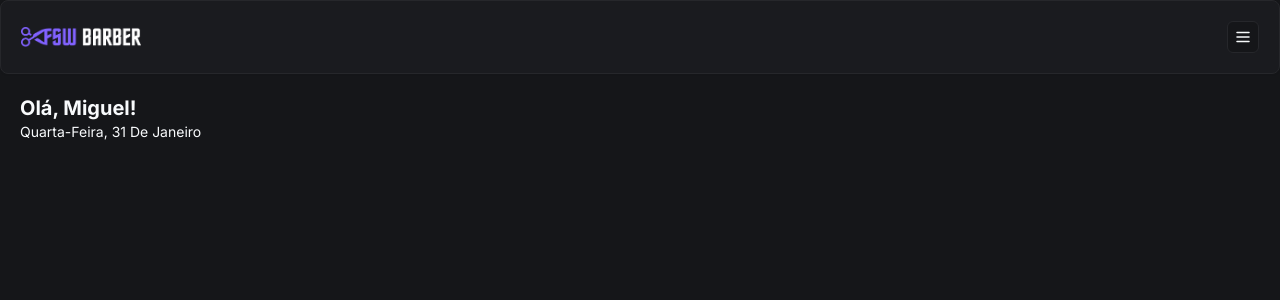
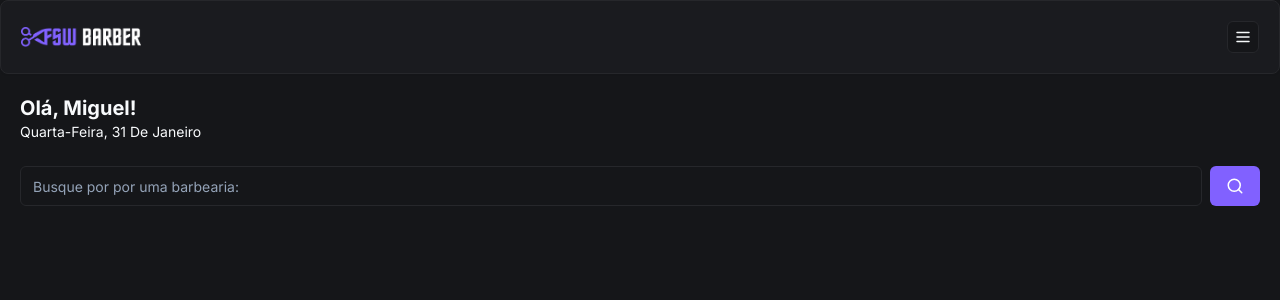
Before and after one commit to JoaoTaranto/fsw-barber, a Next.js app: page / in a window 1280 px wide. Shown: the top 300 px of the page. Built offline with nearby package versions, Linux system fonts and the light colour scheme.

Commit message:
Feat: Add Initial Search Components

```diff
--- /dev/null
+++ b/app/(home)/_components/search.tsx
@@ -0,0 +1,18 @@
+"use client";
+
+import { Button } from "@/app/_components/ui/button";
+import { Input } from "@/app/_components/ui/input";
+import { SearchIcon } from "lucide-react";
+
+const Search = () => {
+  return (
+    <div className="flex items-center gap-2">
+      <Input placeholder="Busque por por uma barbearia:" />
+      <Button variant="default">
+        <SearchIcon size={18} />
+      </Button>
+    </div>
+  );
+};
+
+export default Search;
--- a/app/(home)/page.tsx
+++ b/app/(home)/page.tsx
@@ -1,6 +1,7 @@
 import { format } from "date-fns";
 import Header from "../_components/header";
 import { ptBR } from "date-fns/locale";
+import Search from "./_components/search";
 
 export default function Home() {
   return (
@@ -15,6 +16,10 @@
           })}
         </p>
       </div>
+
+      <div className="px-5 mt-6">
+        <Search />
+      </div>
     </div>
   );
 }
--- /dev/null
+++ b/app/_components/ui/input.tsx
@@ -0,0 +1,25 @@
+import * as React from "react";
+
+import { cn } from "@/app/_lib/utils";
+
+export interface InputProps
+  extends React.InputHTMLAttributes<HTMLInputElement> {}
+
+const Input = React.forwardRef<HTMLInputElement, InputProps>(
+  ({ className, type, ...props }, ref) => {
+    return (
+      <input
+        type={type}
+        className={cn(
+          "flex h-10 w-full rounded-md border border-input bg-background px-3 py-2 text-sm ring-offset-background file:border-0 file:bg-transparent file:text-sm file:font-medium placeholder:text-muted-foreground focus-visible:outline-none focus-visible:ring-2 focus-visible:ring-ring focus-visible:ring-offset-2 disabled:cursor-not-allowed disabled:opacity-50",
+          className
+        )}
+        ref={ref}
+        {...props}
+      />
+    );
+  }
+);
+Input.displayName = "Input";
+
+export { Input };
```
